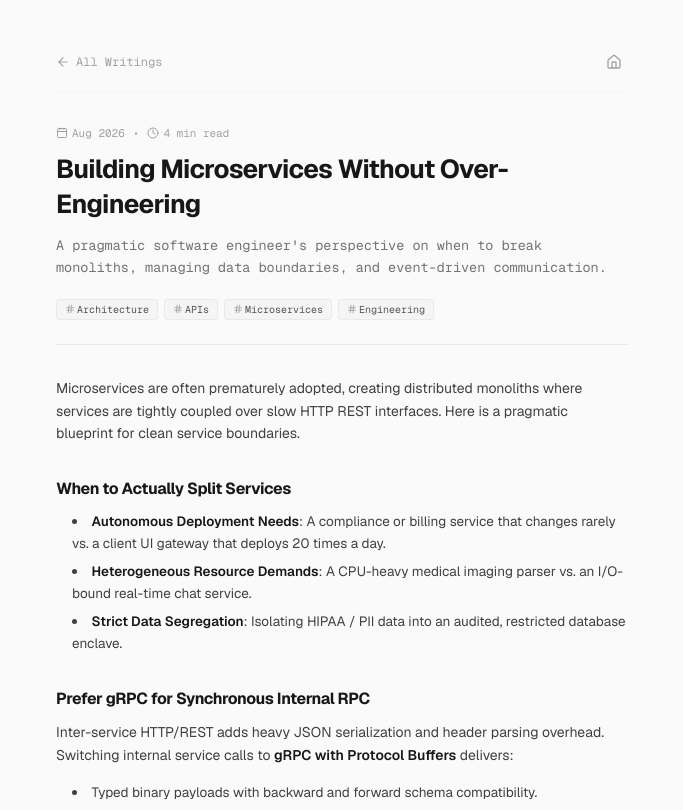
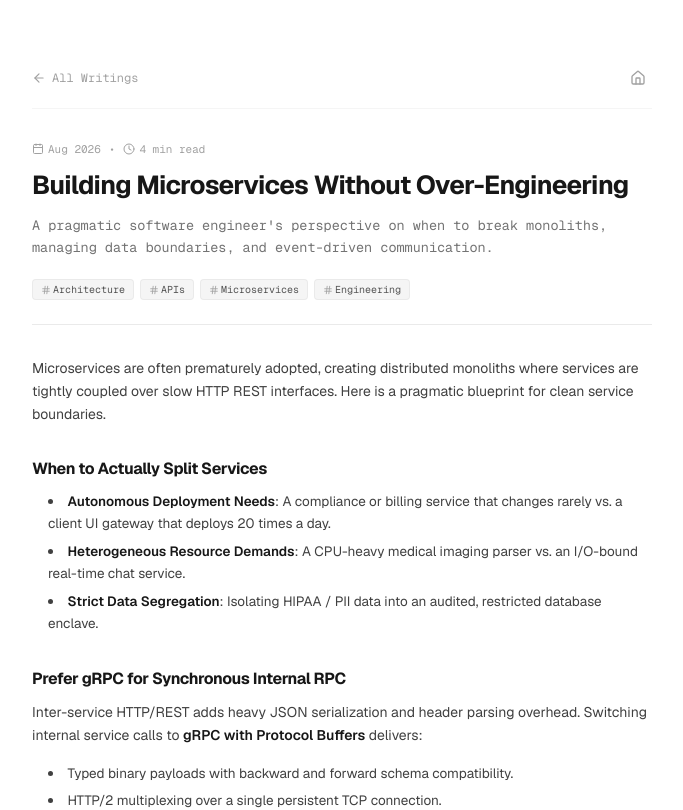
Before and after one commit to shefiin/shefin, a Next.js app in the folder client/: page /writing/building-microservices-without-over-engineering in a window 1280 px wide. Shown: the top 810 px of the page, without its empty margins (298-981 px from the left). Built offline with nearby package versions, Linux system fonts and the light colour scheme; no server answers.

Commit message:
style: align article reader page width and padding with home page

```diff
--- a/client/app/writing/[slug]/ArticleView.tsx
+++ b/client/app/writing/[slug]/ArticleView.tsx
@@ -320,8 +320,8 @@ export default function ArticleView({ slug }: { slug: string }) {
   }, [slug]);
 
   return (
-    <div className="min-h-screen bg-[#fafafa] text-neutral-800 antialiased selection:bg-neutral-200">
-      <main className="max-w-[620px] mx-auto px-5 sm:px-6 pt-12 pb-20">
+    <div className="min-h-screen bg-white text-neutral-900 font-mono py-16 px-6 sm:px-8 selection:bg-amber-100">
+      <main className="max-w-[620px] mx-auto">
         {/* Navigation back */}
         <div className="flex items-center justify-between mb-8 pb-4 border-b border-neutral-100">
           <Link
--- a/client/app/writing/[slug]/page.tsx
+++ b/client/app/writing/[slug]/page.tsx
@@ -24,7 +24,7 @@ export default function Page({
   params: Promise<{ slug: string }>;
 }) {
   return (
-    <Suspense fallback={<div className="min-h-screen bg-[#fafafa]" />}>
+    <Suspense fallback={<div className="min-h-screen bg-white" />}>
       <ArticleContent params={params} />
     </Suspense>
   );
```
